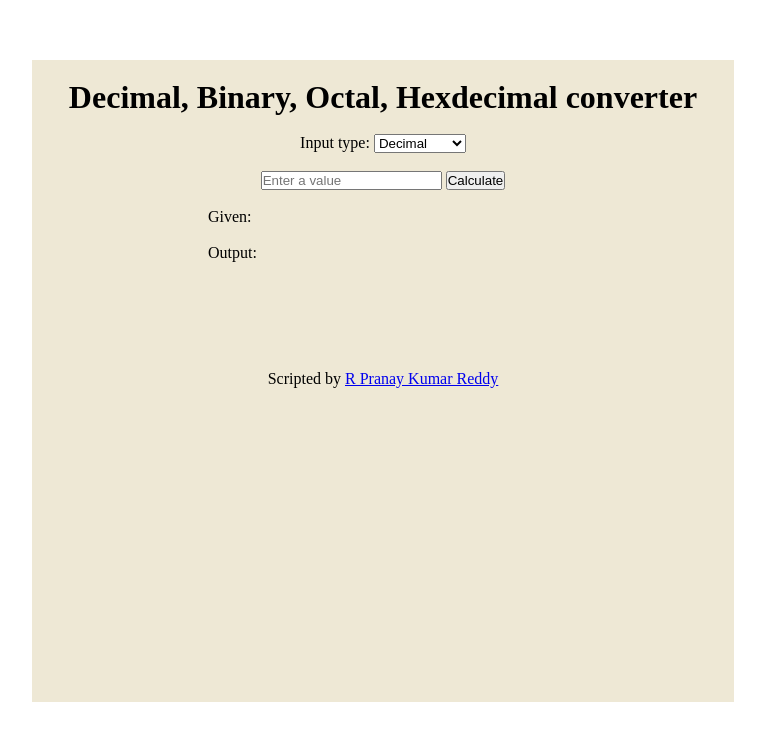
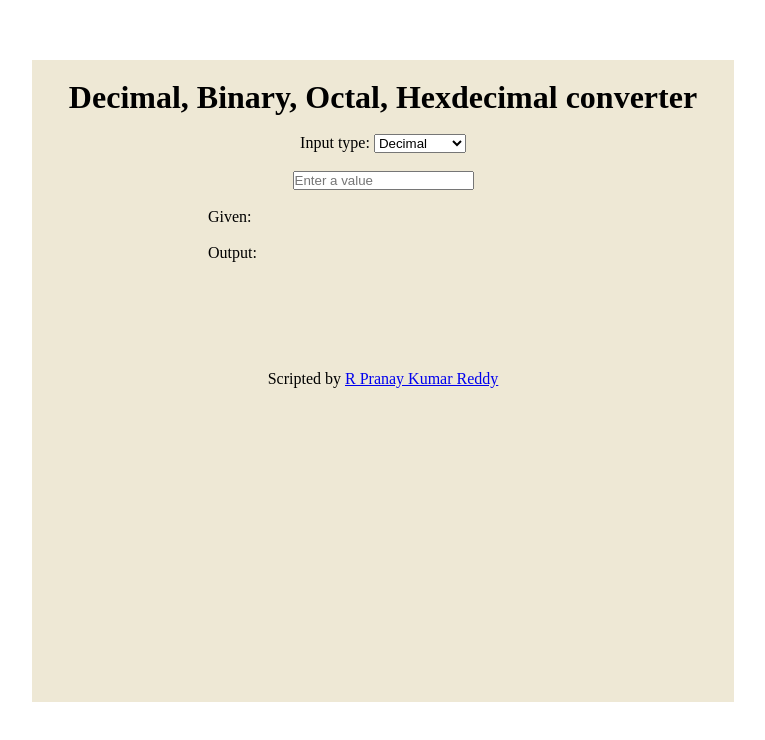
Before and after one commit to rpranaykumarreddy/HTML-CSS-Js, a plain HTML site: page convertor/index.html in a window 1280 px wide. Shown: the whole page, without its empty margins (257-1022 px from the left). Drawn offline with Linux system fonts and the light colour scheme.

Commit message:
removed button
set onchange

```diff
--- a/convertor/index.html
+++ b/convertor/index.html
@@ -24,8 +24,7 @@
             </select><br><br>
 
         <!--input value form-->
-        <input type="text" id="hi" placeholder="Enter a value">
-        <input type="submit" onclick="f1()" value="Calculate">
+        <input type="text" id="hi" onchange="f1()" placeholder="Enter a value">
         <br><br>
         <!--output text division-->
 
```
